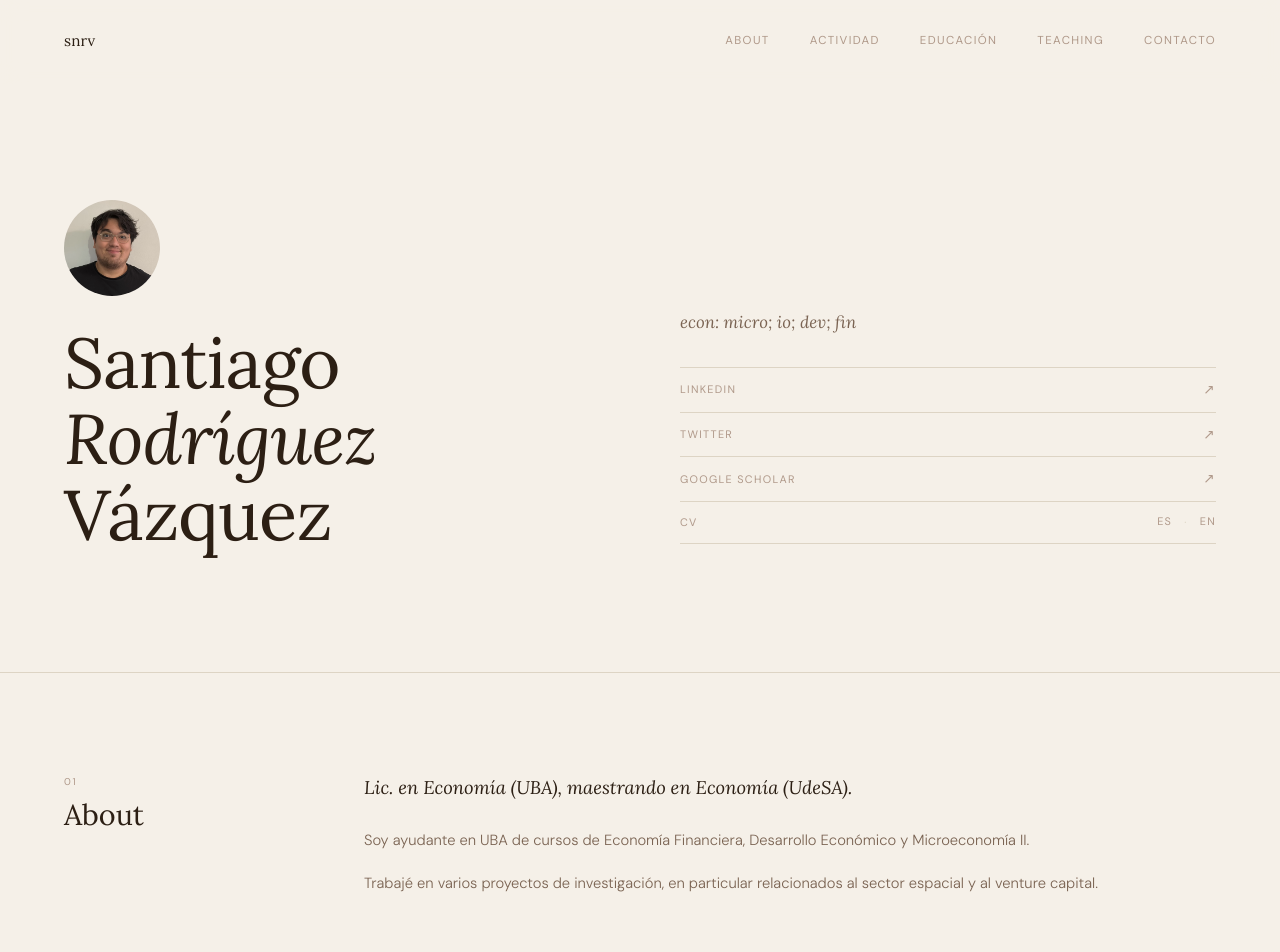
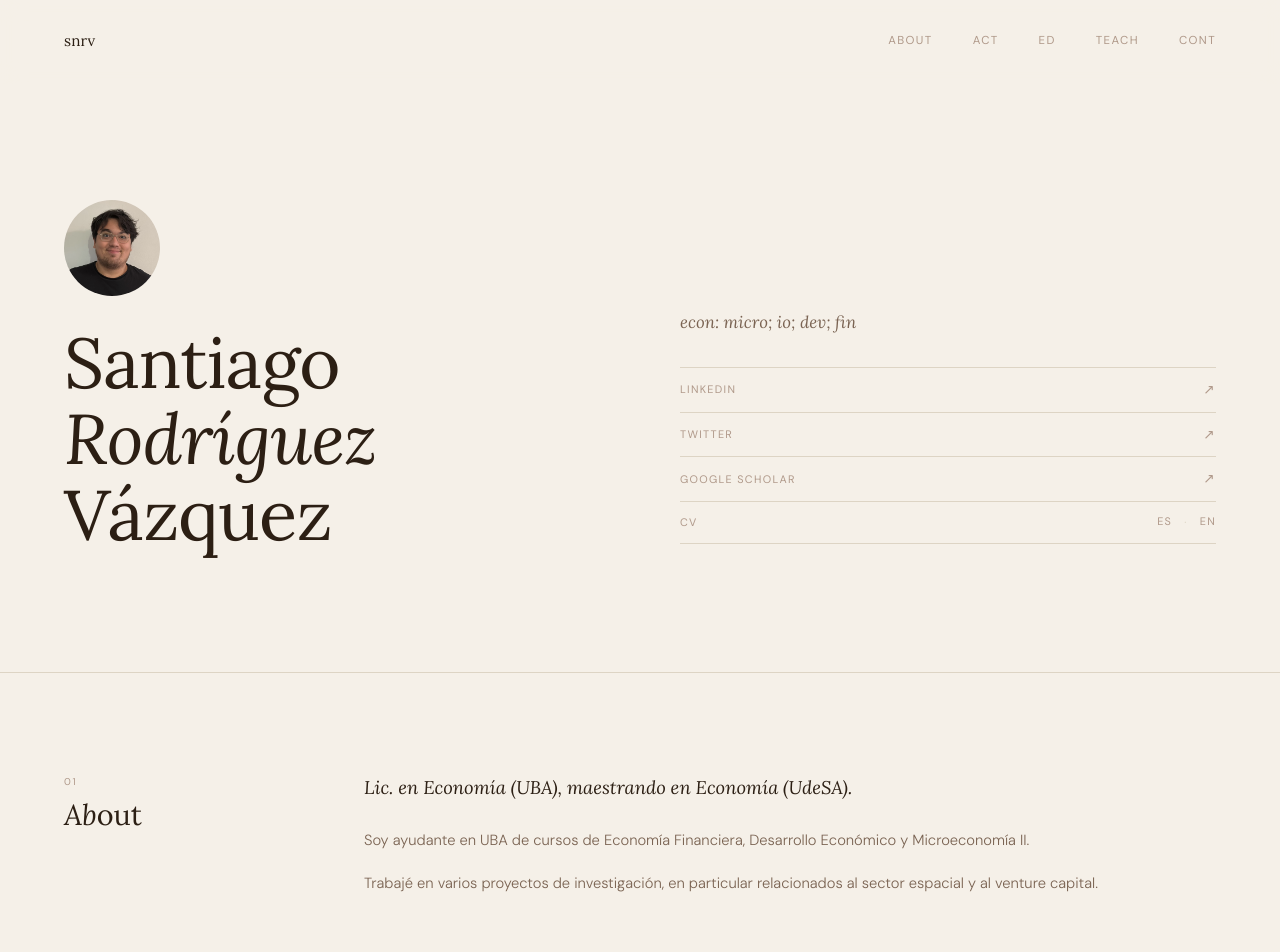
Before and after one commit to sanarovaz/sanarovaz.github.io, a plain HTML site: page index.html in a window 1280 px wide. Shown: the top 952 px of the page. Drawn offline with Linux system fonts and the light colour scheme.

Commit message:
v0.3.2.4a

```diff
--- a/index.html
+++ b/index.html
@@ -446,11 +446,11 @@
   <header id="header">
     <a href="#" class="header-name">snrv</a>
     <nav>
-      <a href="#bio" class="active">About</a>
-      <a href="#actividad">Actividad</a>
-      <a href="#cv">Educación</a>
-      <a href="#teaching">Teaching</a>
-      <a href="#contacto">Contacto</a>
+      <a href="#bio" class="active">about</a>
+      <a href="#actividad">act</a>
+      <a href="#cv">ed</a>
+      <a href="#teaching">teach</a>
+      <a href="#contacto">cont</a>
     </nav>
   </header>
 
@@ -488,7 +488,7 @@
     <div class="sec-inner">
       <div>
         <div class="sec-index">01</div>
-        <h2 class="sec-title">About</h2>
+        <h2 class="sec-title"><em>Ab</em>out</h2>
       </div>
       <div>
         <p class="bio-text lead">Lic. en Economía (UBA), maestrando en Economía (UdeSA).</p>
@@ -577,7 +577,7 @@
           <div class="cv-date">2026<br>Pres.</div>
           <div>
             <div class="cv-role">Maestría en Economía</div>
-            <div class="cv-org">Universidad de San Andrés · Buenos Aires</div>
+            <div class="cv-org"><a href="https://www.udesa.edu.ar/" target="_blank" rel="noopener">Universidad de San Andrés</a> · Victoria, AR</div>
             <div class="cv-desc">Cursando el core.</div>
           </div>
         </div>
@@ -585,8 +585,8 @@
           <div class="cv-date">2019<br>2025</div>
           <div>
             <div class="cv-role">Lic. en Economía</div>
-            <div class="cv-org">Universidad de Buenos Aires · CABA</div>
-            <div class="cv-desc">Originalmente inscripto en la carrera de Actuario (cursé Estadística Actuarial, Análisis Numérico y Biometría). Promedio global: 8.1.</div>
+            <div class="cv-org"><a href="https://economicas.uba.ar/" target="_blank" rel="noopener">Universidad de Buenos Aires</a> · Buenos Aires, AR</div>
+            <div class="cv-desc">Promedio global: 8.1. Originalmente inscripto en la carrera de Actuario (cursé Estadística Actuarial, Análisis Numérico y Biometría).</div>
           </div>
         </div>
       </div>
```
